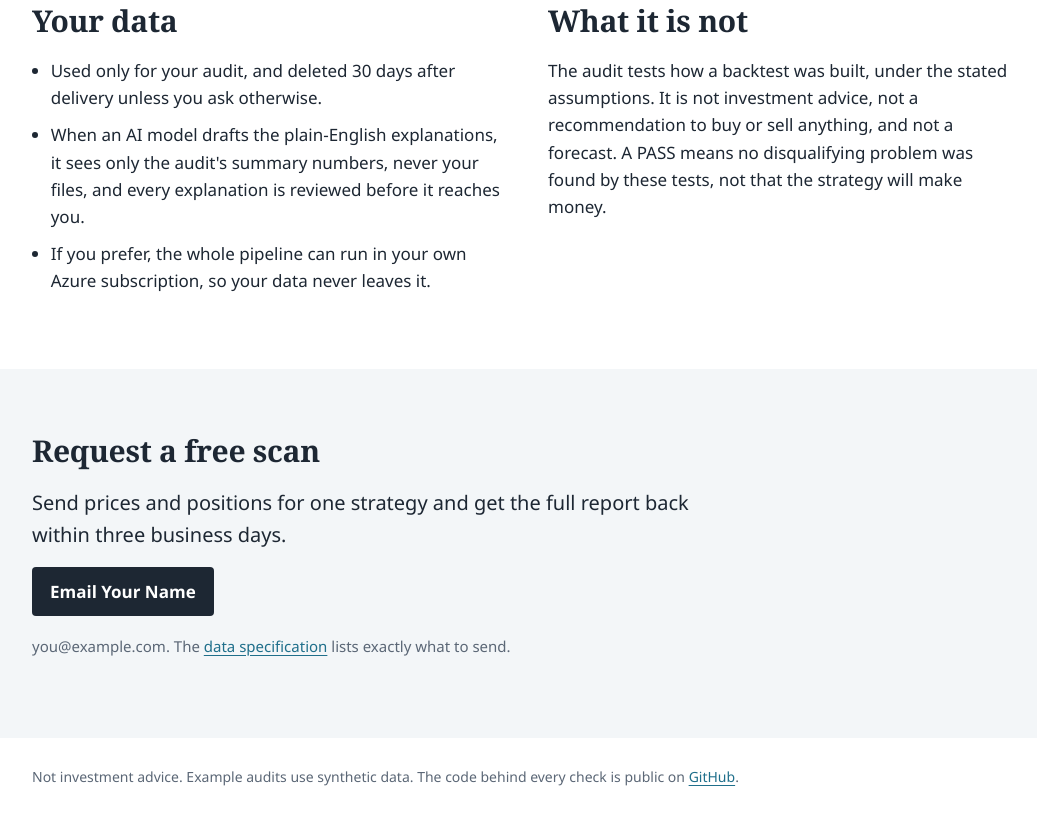
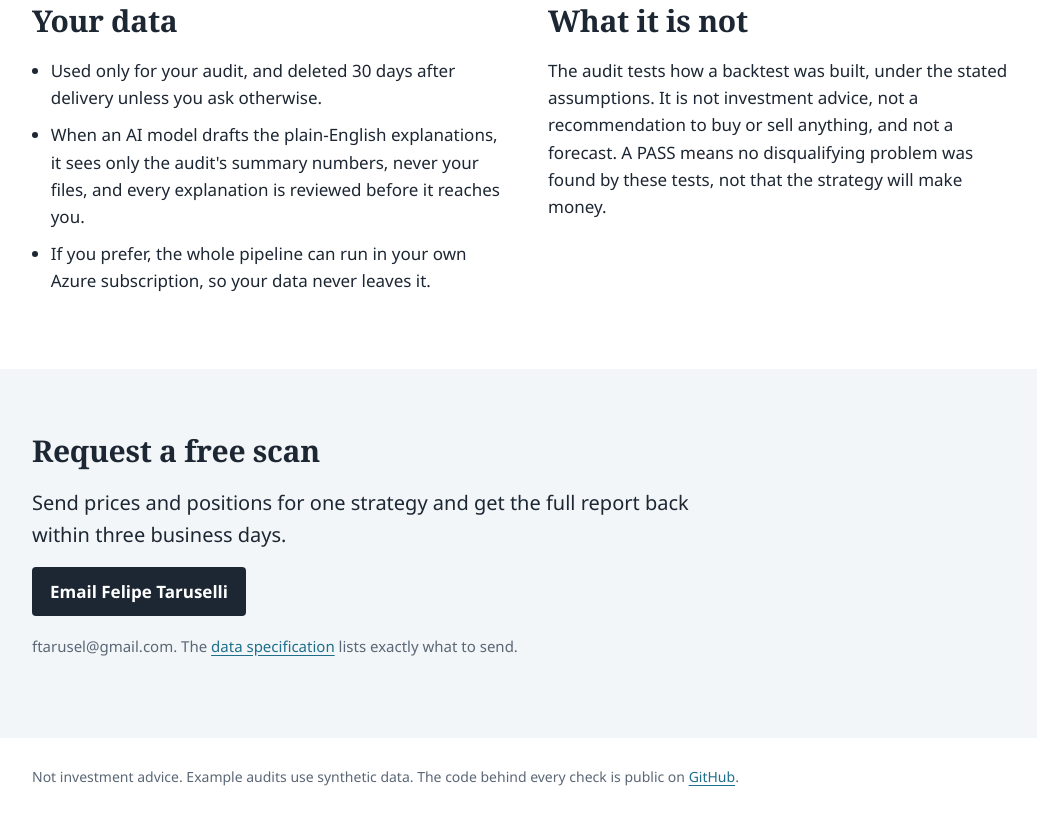
Before and after one commit to Adagio02/model-audit-kit, a plain HTML site: page site/index.html in a window 1280 px wide. Shown: the part 3321-4145 px from the top of the page, without its empty margins (116-1153 px from the left). Drawn offline with Linux system fonts and the light colour scheme.

Commit message:
Website and service page: contact details
Co-Authored-By: Claude Opus 5.5 <noreply@anthropic.com>
Claude-Session: https://claude.ai/code/session_01Qtd1SGDJhy5mVjv2HViPW6

```diff
--- a/site/index.html
+++ b/site/index.html
@@ -199,8 +199,8 @@ footer { padding: 28px 0 48px; font-size: 14px; color: var(--muted); }
 <section id="contact" class="contact"><div class="wrap">
   <h2>Request a free scan</h2>
   <p class="lede read">Send prices and positions for one strategy and get the full report back within three business days.</p>
-  <p><a class="button" href="mailto:you@example.com?subject=Free%20backtest%20scan">Email Your Name</a></p>
-  <p class="note">you@example.com. The <a href="https://github.com/Adagio02/model-audit-kit/blob/main/templates/CLIENT-DATA-SPEC.md">data specification</a> lists exactly what to send.</p>
+  <p><a class="button" href="mailto:ftarusel@gmail.com?subject=Free%20backtest%20scan">Email Felipe Taruselli</a></p>
+  <p class="note">ftarusel@gmail.com. The <a href="https://github.com/Adagio02/model-audit-kit/blob/main/templates/CLIENT-DATA-SPEC.md">data specification</a> lists exactly what to send.</p>
 </div></section>
 </main>
 
```
Also changed, not shown: 1 other file.
